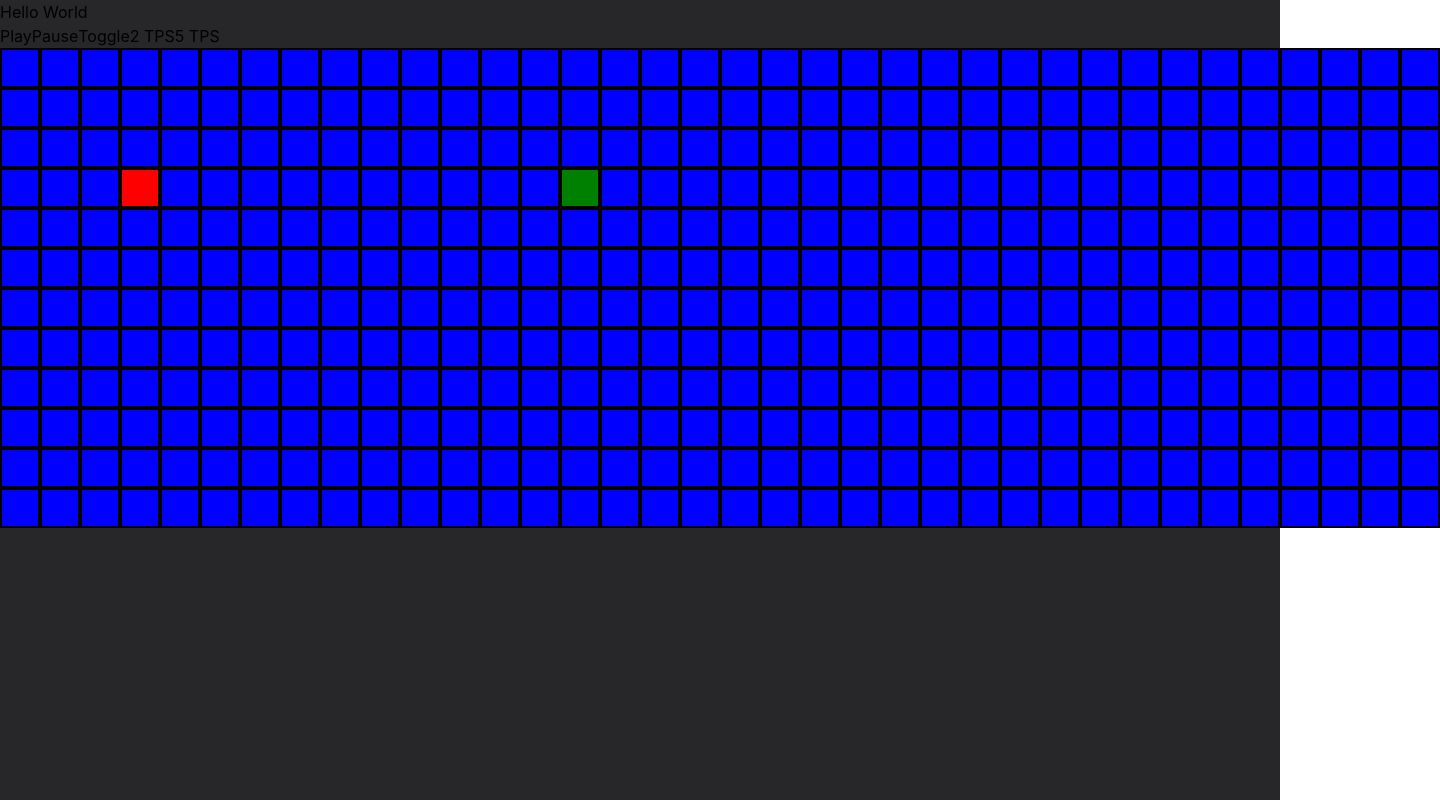
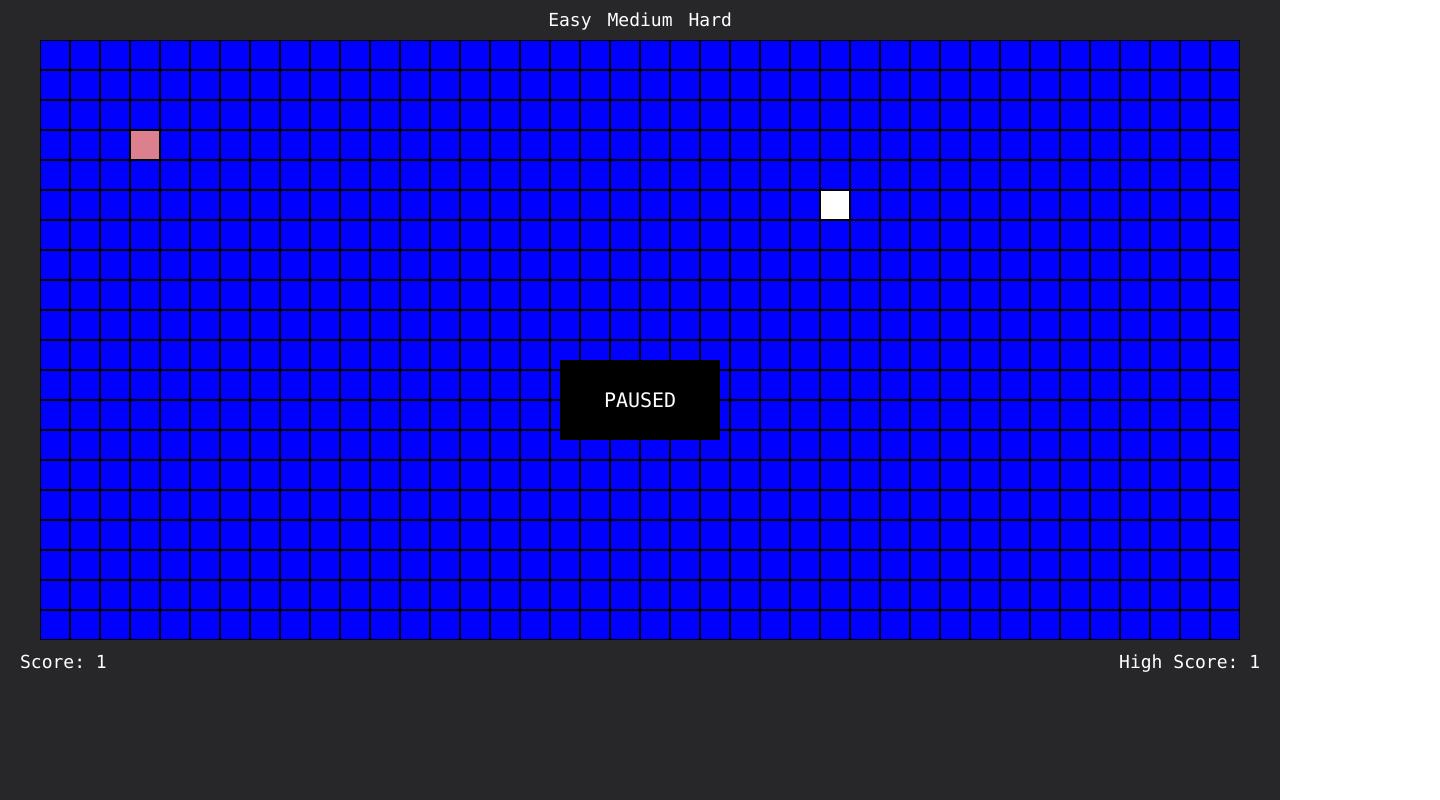
Before and after one commit to Sukhman3125/snake-fork, a React (Vite) app: page / in a window 1280 px wide. Shown: the whole page, 1440 px wide, since content can reach past the window. Built offline with nearby package versions, Linux system fonts and the light colour scheme.

Commit message:
feat: update game ui

```diff
--- a/src/App.tsx
+++ b/src/App.tsx
@@ -1,13 +1,20 @@
-import { useEffect, useRef } from 'react';
+import { useEffect, useRef, useState } from 'react';
 import './App.css';
 import { Game } from './models/Game';
 import type { GridStyle } from './models/GridRenderer';
 
 function App() {
-  const rows = 12;
-  const cols = 36;
+  const [paused, setPaused] = useState(true);
+  const [death, setDeath] = useState(false);
+  const [length, setLength] = useState(1);
+  const [highScore, setHighScore] = useState<number>(() => {
+    return Number(localStorage.getItem("highScore")) || 0;
+  });
 
-  const cellSize = 40;
+  const rows = 20;
+  const cols = 40;
+
+  const cellSize = 30;
   const width = cellSize * cols;
   const height = cellSize * rows;
 
@@ -16,11 +23,18 @@ function App() {
 
   const gridStyle: GridStyle = {
     borderColor: "black",
-    borderWidth: 2,
+    borderWidth: 1,
     cellSize,
   };
 
-  const palette = ["blue", "yellow", "red", "green", "purple"];
+  const classicPalette = ["blue", "yellow", "red", "green", "purple"];
+  const wormPalette = ["blue", "#e2b8b4", "#dc7f8e", "white", "purple"];
+
+  const difficulty = {
+    easy: 2,
+    medium: 5,
+    hard: 10
+  };
 
   useEffect(() => {
     const canvas = canvasRef.current;
@@ -33,11 +47,15 @@ function App() {
       rows,
       cols,
       snakeHead: { row: 3, col: 3 },
+      snakeLength: length,
       ctx,
-      palette,
+      palette: wormPalette,
       gridStyle,
       paused: true,
-      ticksPerSec: 2,
+      ticksPerSec: difficulty.medium,
+      setDeath,
+      setPaused,
+      setLength
     });
 
     return () => {
@@ -45,35 +63,55 @@ function App() {
     };
   }, []);
 
+  useEffect(() => {
+    if (length > highScore) {
+      setHighScore(length);
+      localStorage.setItem("highScore", length.toString());
+    }
+  }, [length, highScore]);
+
   return (
-    <div className='bg-zinc-800 w-screen h-screen'>
-      <div>Hello World</div>
+    <div className="bg-zinc-800 w-screen h-screen text-white flex flex-col font-mono">
 
-      <button onClick={() => gameRef.current?.play()}>
-        Play
-      </button>
+      <div className="flex justify-center items-center gap-4 h-10 text-lg">
+        <button onClick={() => { gameRef.current?.setSpeed(difficulty.easy) }}>Easy</button>
+        <button onClick={() => { gameRef.current?.setSpeed(difficulty.medium) }}>Medium</button>
+        <button onClick={() => { gameRef.current?.setSpeed(difficulty.hard) }}>Hard</button>
+      </div>
 
-      <button onClick={() => gameRef.current?.pause()}>
-        Pause
-      </button>
+      <div className="flex justify-center">
+        <canvas
+          ref={canvasRef}
+          height={height}
+          width={width}
+        />
+      </div>
 
-      <button onClick={() => gameRef.current?.togglePause()}>
-        Toggle
-      </button>
+      <div className="flex justify-between ml-5 mr-5 gap-8 py-2 text-lg">
+        <div>
+          Score: <span>{length}</span>
+        </div>
 
-      <button onClick={() => gameRef.current?.setSpeed(2)}>
-        2 TPS
-      </button>
+        <div>
+          High Score: <span>{highScore}</span>
+        </div>
+      </div>
 
-      <button onClick={() => gameRef.current?.setSpeed(5)}>
-        5 TPS
-      </button>
+      {paused && (
+        <div className="absolute inset-0 flex items-center justify-center">
+          <div className="bg-black w-40 h-20 flex items-center justify-center text-xl">
+            PAUSED
+          </div>
+        </div>
+      )}
 
-      <canvas
-        ref={canvasRef}
-        height={height}
-        width={width}
-      />
+      {death && (
+        <div className="absolute inset-0 flex items-center justify-center">
+          <div className="bg-black w-40 h-20 flex items-center justify-center text-red-500 text-2xl">
+            YOU DIED
+          </div>
+        </div>
+      )}
     </div>
   );
 }
--- a/src/models/Board.ts
+++ b/src/models/Board.ts
@@ -1,6 +1,6 @@
 import { Grid, type GridOptions, type GridPosition } from "./Grid";
 import { RandomizedSet } from "./RandomizedSet";
-import { Snake, type Direction, type SnakeOptions } from "./Snake";
+import { Snake, type SnakeOptions } from "./Snake";
 
 export interface BoardOptions extends GridOptions, SnakeOptions {
     growIncrement?: number;
@@ -30,9 +30,9 @@ export class Board {
     constructor(options: BoardOptions) {
         this.rows = options.rows;
         this.cols = options.cols;
-        this.grid = new Grid({ rows: this.rows, cols: this.cols });
+        this.grid = new Grid(options);
 
-        this.snake = new Snake({ snakeHead: options.snakeHead, snakeLength: 5 });
+        this.snake = new Snake(options);
         this.growIncrement = options.growIncrement ?? 5;
         this.canTurn = true;
         this.grid.setCell(options.snakeHead, BoardStates.snakeHead);
@@ -67,7 +67,7 @@ export class Board {
         }
     }
 
-    setSnakeDirection(dir: number) {
+    setSnakeDirection(dir: number): void {
         if (!this.canTurn)
             return;
 
@@ -75,6 +75,10 @@ export class Board {
         if (directionChanged) {
             this.canTurn = false;
         }
+    }
+
+    get snakeLength() {
+        return this.snake.getLength();
     }
 
     update(): BoardEvent {
--- a/src/models/Game.ts
+++ b/src/models/Game.ts
@@ -5,27 +5,41 @@ import { Directions } from "./Snake";
 export interface GameOptions extends BoardOptions, GridRendererOptions {
     paused?: boolean;
     ticksPerSec?: number;
+    setPaused?: (paused: boolean) => void;
+    setDeath?: (death: boolean) => void;
+    setLength?: (length: number) => void;
 }
 
 export class Game {
-    private board;
-    private renderer;
-    private paused;
+    private board: Board;
+    private renderer: GridRenderer;
+
+    private paused: boolean;
+    private died: boolean;
+
     private ticksPerSec: number;
     private loopId: number | null;
 
+    private setDeath: (paused: boolean) => void;
+    private setPaused: (death: boolean) => void;
+    private setLength: (length: number) => void;
+
     constructor(options: GameOptions) {
-        const { rows, cols, snakeHead, snakeDirection, snakeLength, growIncrement, ctx, gridStyle, palette, paused, ticksPerSec } = options;
-        this.board = new Board({ rows, cols, snakeHead, snakeDirection, snakeLength, growIncrement });
-        this.renderer = new GridRenderer({ ctx, gridStyle, palette });
+        this.board = new Board(options);
+        this.renderer = new GridRenderer(options);
 
-        this.paused = paused ?? true;
-        this.ticksPerSec = ticksPerSec ?? 2;
+        this.paused = options.paused ?? true;
+        this.ticksPerSec = options.ticksPerSec ?? 2;
         this.loopId = null;
 
         this.setSpeed(this.ticksPerSec);
         this.addKeyboardInputs();
         this.board.addFruit();
+
+        this.died = false;
+        this.setDeath = options.setDeath ?? (() => { });
+        this.setPaused = options.setPaused ?? (() => { });
+        this.setLength = options.setLength ?? (() => { });
 
         this.render();
     }
@@ -42,10 +56,11 @@ export class Game {
 
     //#region play/pause
     play() {
-        if (!this.paused || this.loopId !== null)
+        if (!this.paused || this.loopId !== null || this.died)
             return;
 
         this.paused = false;
+        this.setPaused(this.paused);
         this.loopId = setTimeout(() => this.loop(), 1000 / this.ticksPerSec);
     }
     pause() {
@@ -53,6 +68,7 @@ export class Game {
         if (this.loopId !== null) {
             clearTimeout(this.loopId);
             this.loopId = null;
+            this.setPaused(this.paused);
         }
     }
     togglePause() {
@@ -65,12 +81,13 @@ export class Game {
 
     //#region game loop
     private loop() {
-        if (this.paused)
+        if (this.paused || this.died)
             return;
 
         const event = this.tick();
         if (event.type === "collision") {
-            window.alert("Game Over: collision with " + event.with);
+            this.died = true;
+            this.setDeath(this.died);
             this.loopId = null;
             return;
         }
@@ -78,6 +95,7 @@ export class Game {
         if (event.type === "fruit-eaten") {
             this.board.addFruit();
         }
+        this.setLength(this.board.snakeLength);
 
         this.loopId = setTimeout(() => this.loop(), 1000 / this.ticksPerSec);
     }
@@ -104,6 +122,8 @@ export class Game {
         Space: () => this.togglePause(),
         Enter: () => this.play(),
         Escape: () => this.pause(),
+
+        // KeyR: () => this.reset()
     };
 
     private readonly handleKeyDown = (event: KeyboardEvent) => {
--- a/src/models/Grid.ts
+++ b/src/models/Grid.ts
@@ -37,10 +37,6 @@ export class Grid {
         const index = this.getIndex(position);
         this.buffer[index] = val;
     }
-
-    getCount(value: number): number {
-        return this.buffer.reduce((count, val) => val == value ? count + 1 : count, 0);
-    }
 };
 
 export interface GridPosition {
--- a/src/models/RandomizedSet.ts
+++ b/src/models/RandomizedSet.ts
@@ -1,7 +1,7 @@
 export class RandomizedSet<T, K> {
     private items: T[] = [];
     private indices = new Map<K, number>();
-    private readonly key: (item: T)=>K;
+    private readonly key: (item: T) => K;
 
     constructor(key: (item: T) => K) {
         this.key = key;
@@ -26,7 +26,7 @@ export class RandomizedSet<T, K> {
         return true;
     }
 
-    remove(item: T) {
+    remove(item: T): boolean {
         const key = this.key(item);
         if (!this.search(key))
             return false;
@@ -43,7 +43,7 @@ export class RandomizedSet<T, K> {
         return true;
     }
 
-    getRandom() {
+    getRandom(): T {
         return this.items[Math.floor(Math.random() * this.items.length)];
     }
 }
```
